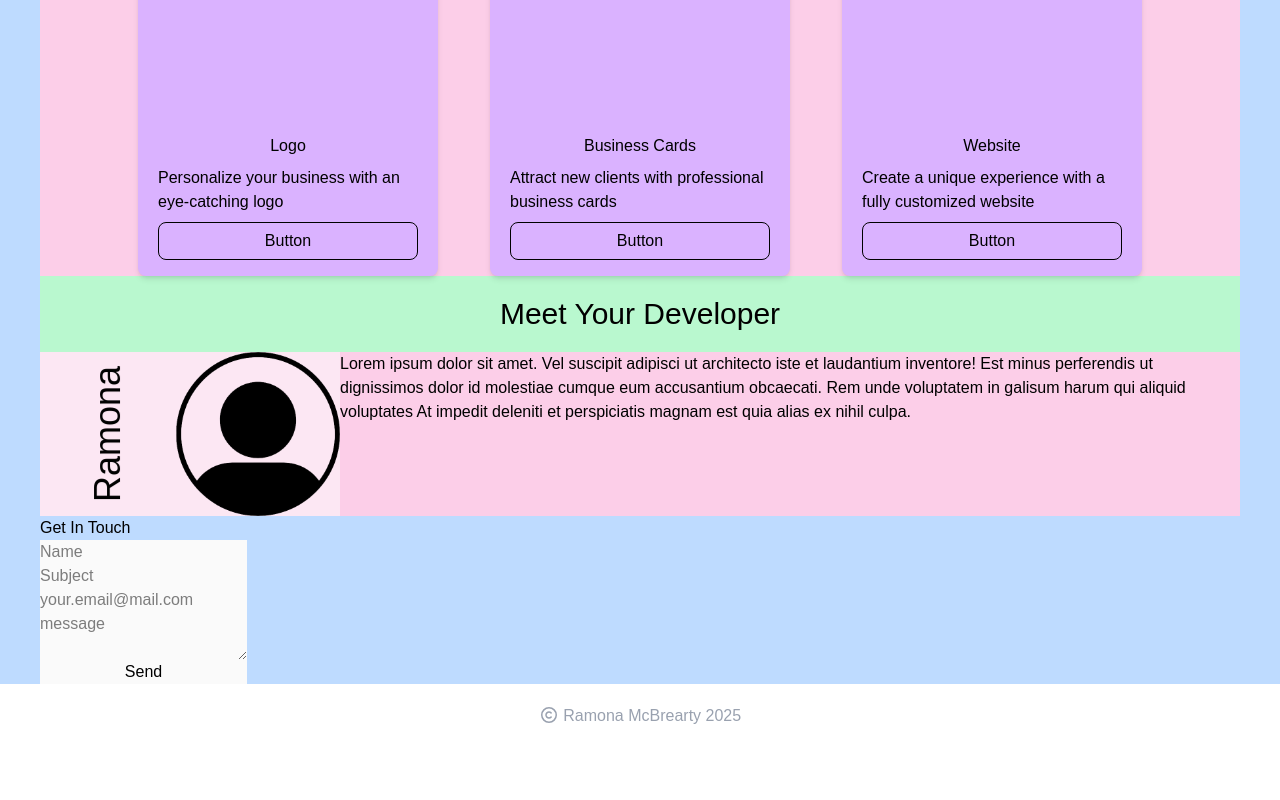
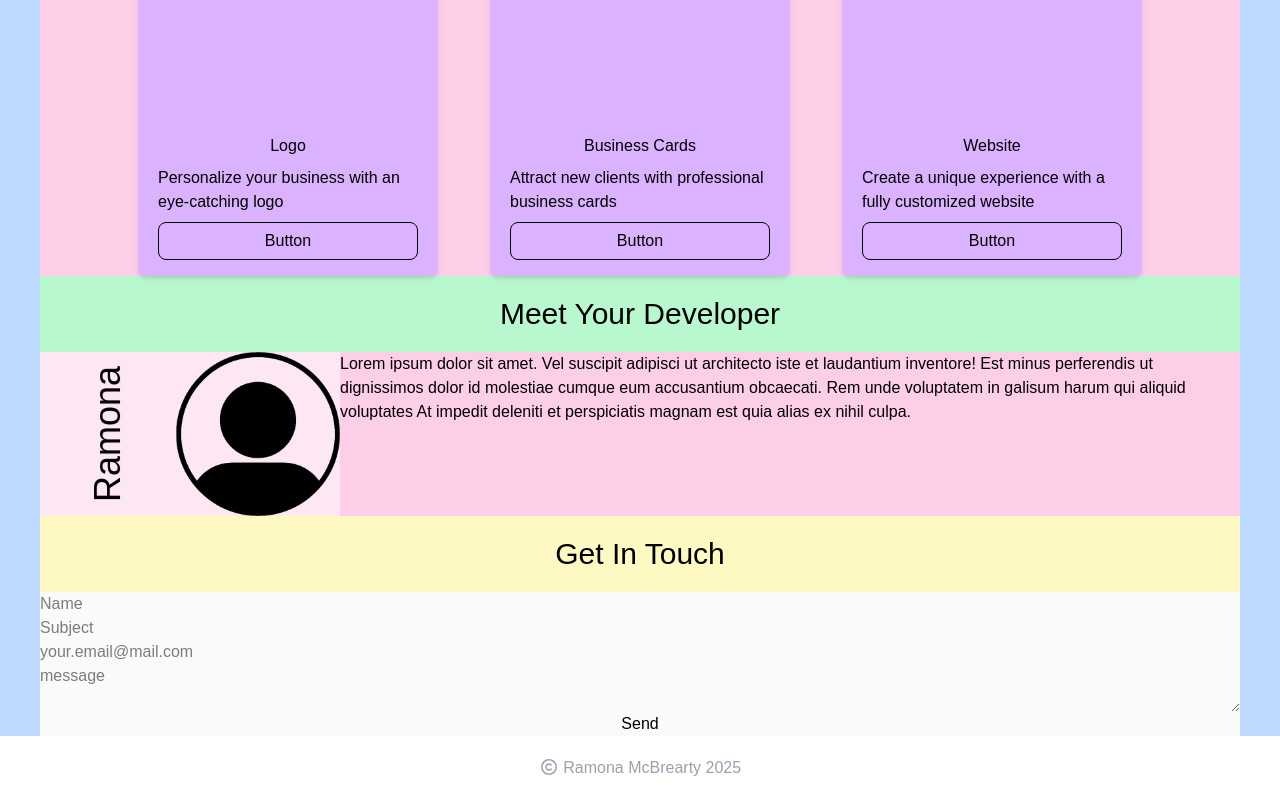
Before and after one commit to ramona-xxii/ramona-freelance-nextapp, a Next.js app: page / in a window 1280 px wide. Shown: the part 876-1676 px from the top of the page. Before the commit the page ends 1624 px from the top, so only its background shows below. Built offline with nearby package versions, Linux system fonts and the light colour scheme.

Commit message:
basic h1 styling

```diff
--- a/app/components/Contact.js
+++ b/app/components/Contact.js
@@ -4,8 +4,11 @@ import Form from "./Form";
 export default function Contact () {
     return (
         <Section id="contact">
-            <h1>Get In Touch</h1>
-            <div className="bg-orange-200 w-fit">
+            <div className="flex flex-col justify-center items-center py-5 bg-yellow-100">
+                <h1 className="text-3xl">Get In Touch</h1>
+            </div>
+
+            <div className="bg-orange-200">
                 <Form />
             </div>
 
```
